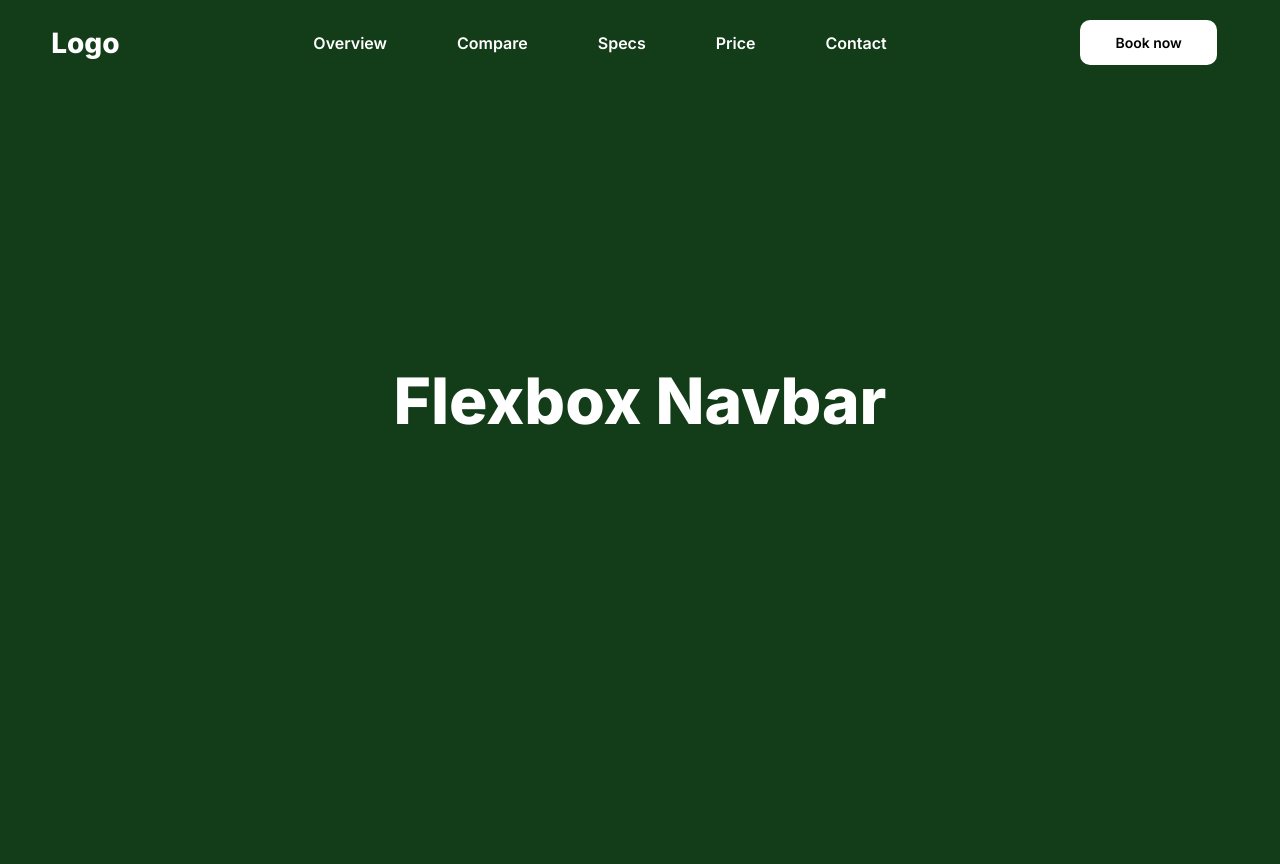
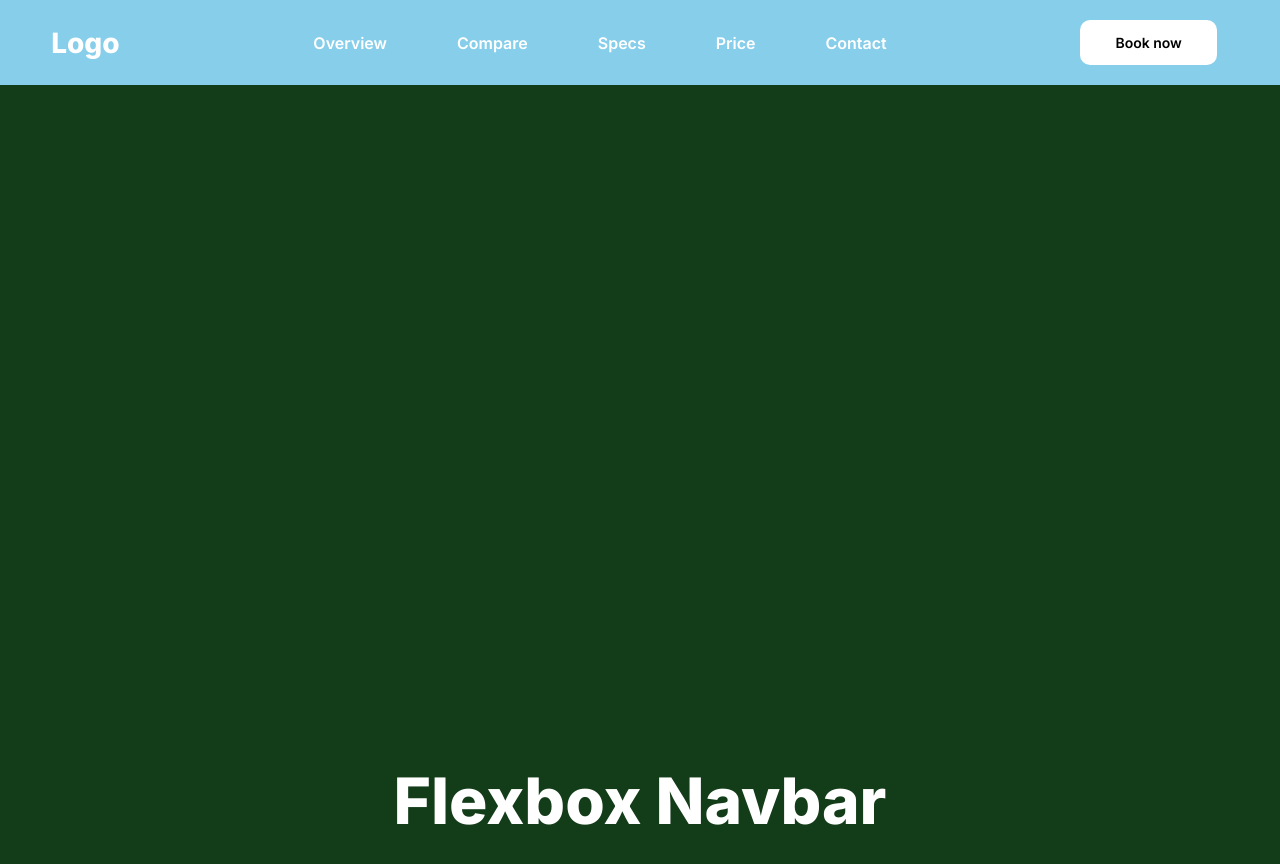
Before and after one commit to shanuDil2001/myfirst-website, a plain HTML site: page index.html in a window 1280 px wide. Shown: the top 864 px of the page. Before the commit the page ends 800 px from the top, so only its background shows below. Drawn offline with nearby package versions, Linux system fonts and the light colour scheme.

Commit message:
Update style.css

```diff
--- a/style.css
+++ b/style.css
@@ -14,6 +14,7 @@ body{
 
 header{
     width: 100%;
+    background-color: skyblue;
     display: flex;
     justify-content: space-between;
     align-items: center;
@@ -84,7 +85,7 @@ header{
 
 .container{
     width: 100%;
-    height: 100vh;
+    height: 200vh;
     background-size: cover;
     background-position: center;
     display: flex;
```
